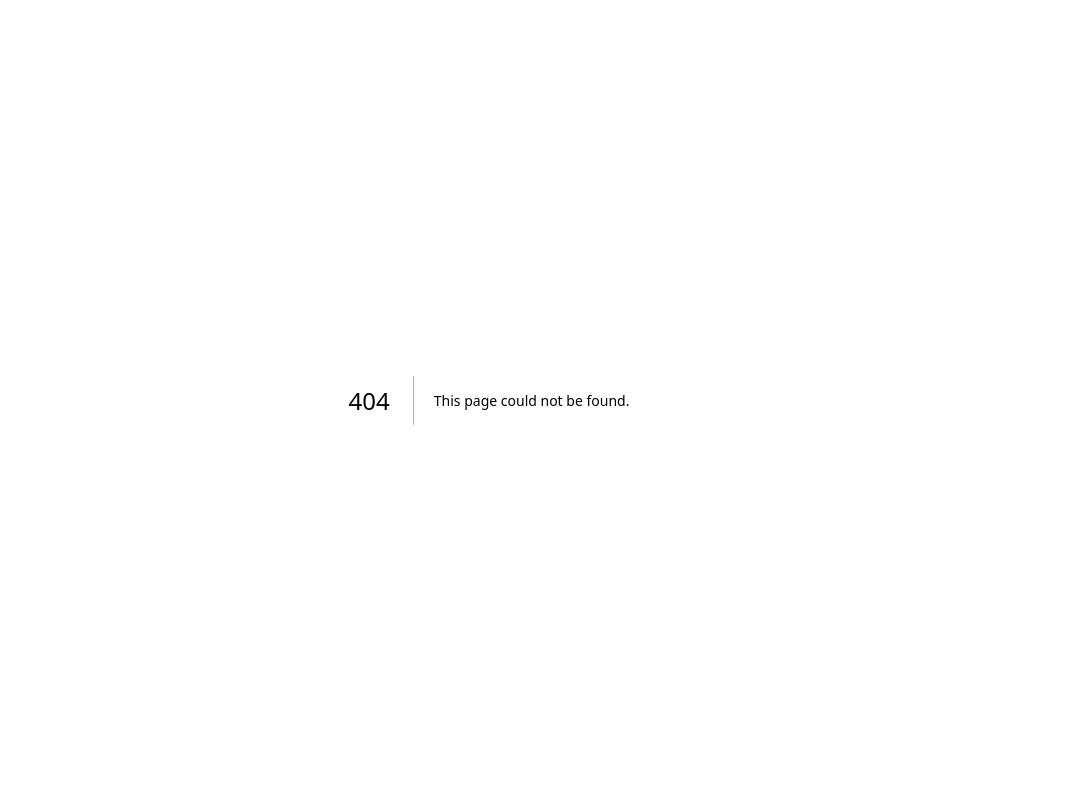
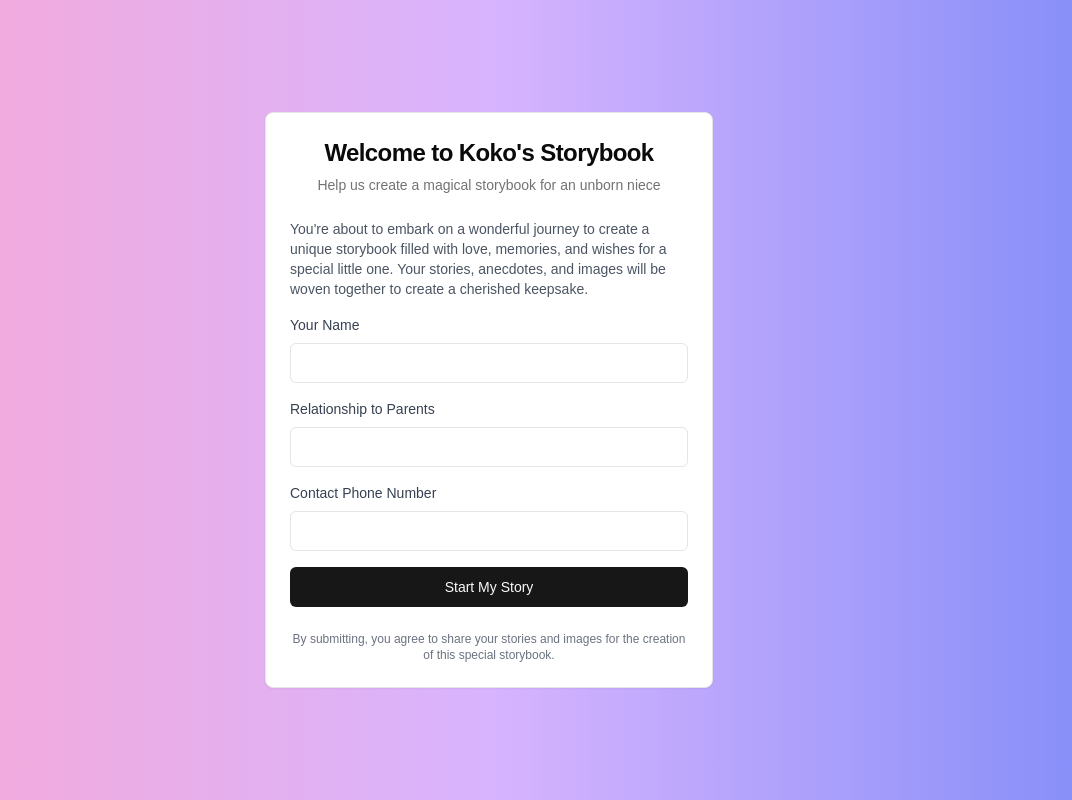
Before and after one commit to andylee024/koko-chat, a Next.js app: page /welcome in a window 1280 px wide. Before the commit this address had no page. Shown: the whole page, without its empty margins (151-1223 px from the left). Built offline with nearby package versions, Linux system fonts and the light colour scheme.

Commit message:
add welcome page

```diff
--- a/app/page.tsx
+++ b/app/page.tsx
@@ -1,14 +1,14 @@
-import Chat from "../components/Chat"
-import Sidebar from "../components/Sidebar"
+'use client';
 
-export default function StoryGatheringPage() {
-  return (
-    <div className="flex h-screen bg-gray-100">
-      <main className="flex-1 p-6 overflow-auto">
-        <h1 className="text-3xl font-bold mb-6">Story Gathering for Baby Koko</h1>
-        <Chat />
-      </main>
-      <Sidebar />
-    </div>
-  )
+import { useEffect } from 'react';
+import { useRouter } from 'next/navigation';
+
+export default function Home() {
+  const router = useRouter();
+
+  useEffect(() => {
+    router.push('/pages/Welcome');
+  }, [router]);
+
+  return null;
 }
--- /dev/null
+++ b/app/story_gathering/page.tsx
@@ -0,0 +1,16 @@
+'use client';
+
+import Chat from "../../components/Chat";
+import Sidebar from "../../components/Sidebar";
+
+export default function StoryGatheringPage() {
+  return (
+    <div className="flex h-screen bg-gray-100">
+      <main className="flex-1 p-6 overflow-auto">
+        <h1 className="text-3xl font-bold mb-6">Story Gathering for Baby Koko</h1>
+        <Chat />
+      </main>
+      <Sidebar />
+    </div>
+  );
+}
--- /dev/null
+++ b/app/welcome/page.tsx
@@ -0,0 +1,75 @@
+'use client';
+
+import { useState } from 'react';
+import { useRouter } from 'next/navigation';
+import { Card, CardContent, CardDescription, CardFooter, CardHeader, CardTitle } from "@/components/ui/card";
+import { Input } from "@/components/ui/input";
+import Label from "@/components/ui/label";
+import { Button } from "@/components/ui/button";
+
+export default function WelcomePage() {
+  const [name, setName] = useState('');
+  const [relationship, setRelationship] = useState('');
+  const [phone, setPhone] = useState('');
+  const router = useRouter();
+
+  const handleSubmit = (e: React.FormEvent) => {
+    e.preventDefault();
+    console.log({ name, relationship, phone });
+    router.push('/story_gathering');
+  };
+
+  return (
+    <div className="min-h-screen bg-gradient-to-r from-pink-300 via-purple-300 to-indigo-400 flex items-center justify-center p-4">
+      <Card className="w-full max-w-md">
+        <CardHeader>
+          <CardTitle className="text-2xl font-bold text-center">Welcome to Koko's Storybook</CardTitle>
+          <CardDescription className="text-center">
+            Help us create a magical storybook for an unborn niece
+          </CardDescription>
+        </CardHeader>
+        <CardContent>
+          <p className="mb-4 text-sm text-gray-600">
+            You're about to embark on a wonderful journey to create a unique storybook filled with love, memories, and wishes for a special little one. Your stories, anecdotes, and images will be woven together to create a cherished keepsake.
+          </p>
+          <form onSubmit={handleSubmit} className="space-y-4">
+            <div className="space-y-2">
+              <Label htmlFor="name">Your Name</Label>
+              <Input
+                id="name"
+                value={name}
+                onChange={(e) => setName(e.target.value)}
+                required
+              />
+            </div>
+            <div className="space-y-2">
+              <Label htmlFor="relationship">Relationship to Parents</Label>
+              <Input
+                id="relationship"
+                value={relationship}
+                onChange={(e) => setRelationship(e.target.value)}
+                required
+              />
+            </div>
+            <div className="space-y-2">
+              <Label htmlFor="phone">Contact Phone Number</Label>
+              <Input
+                id="phone"
+                type="tel"
+                value={phone}
+                onChange={(e) => setPhone(e.target.value)}
+                required
+              />
+            </div>
+            <Button type="submit" className="w-full">Start My Story</Button>
+          </form>
+        </CardContent>
+        <CardFooter>
+          <p className="text-xs text-center text-gray-500 w-full">
+            By submitting, you agree to share your stories and images for the creation of this special storybook.
+          </p>
+        </CardFooter>
+      </Card>
+    </div>
+  );
+}
--- /dev/null
+++ b/components/ui/checkbox.tsx
@@ -0,0 +1,11 @@
+import React from 'react';
+
+interface CheckboxProps extends React.InputHTMLAttributes<HTMLInputElement> {}
+
+const Checkbox: React.FC<CheckboxProps> = (props) => {
+  return (
+    <input type="checkbox" {...props} className="form-checkbox h-4 w-4 text-indigo-600 transition duration-150 ease-in-out" />
+  );
+};
+
+export default Checkbox;
--- /dev/null
+++ b/components/ui/label.tsx
@@ -0,0 +1,15 @@
+import React from 'react';
+
+interface LabelProps extends React.LabelHTMLAttributes<HTMLLabelElement> {
+  children: React.ReactNode;
+}
+
+const Label: React.FC<LabelProps> = ({ children, ...props }) => {
+  return (
+    <label {...props} className="block text-sm font-medium text-gray-700">
+      {children}
+    </label>
+  );
+};
+
+export default Label;
```
Also changed, not shown: components/Chat.tsx (+14 -8 lines).
